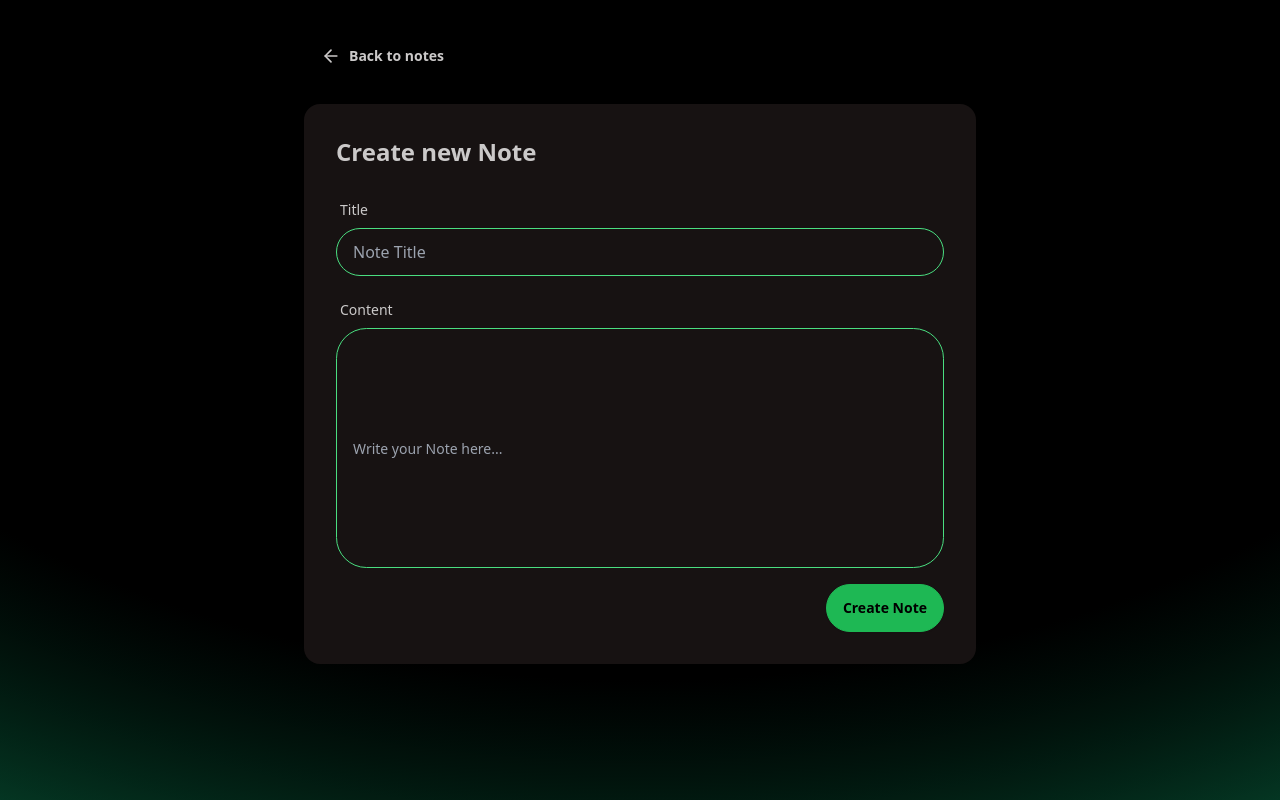
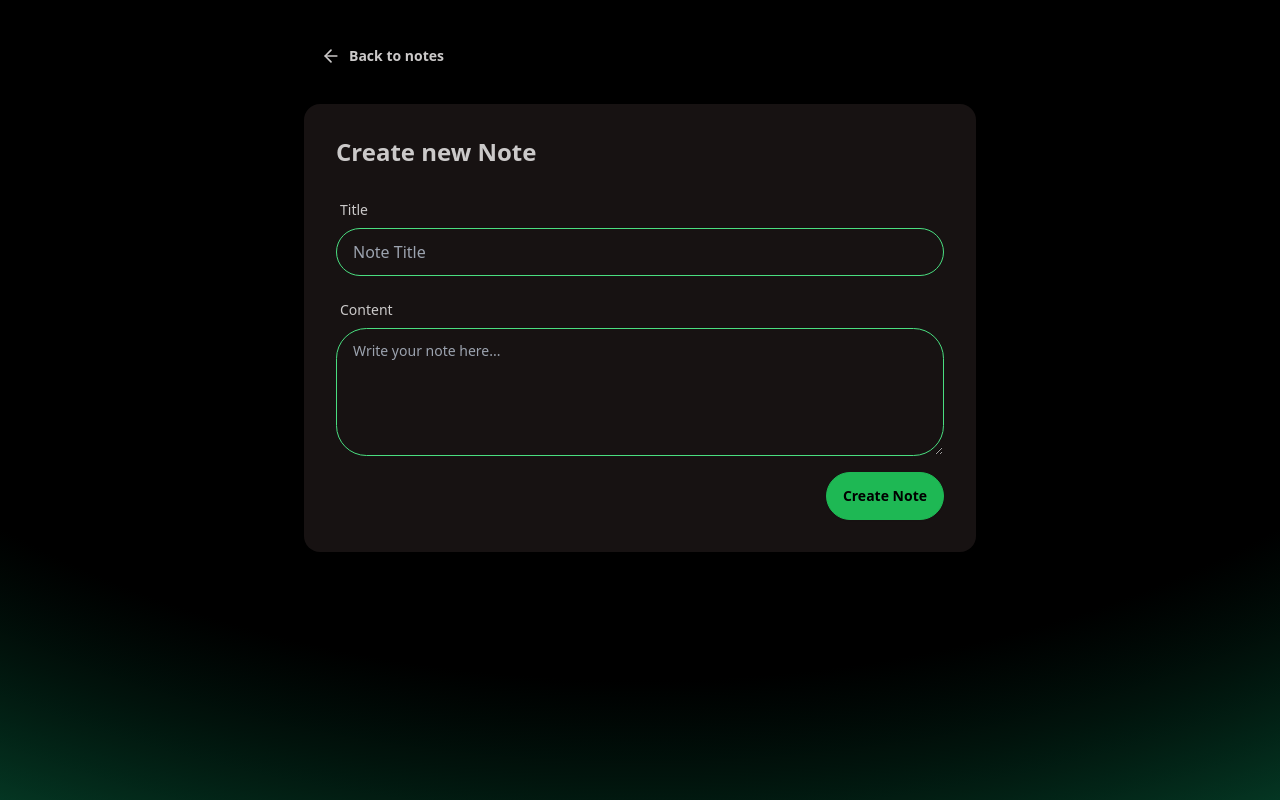
Before and after one commit to coder-Rishi05/TODO-app, a React (Vite) app in the folder Frontend/: page /create in a window 1280 px wide. Built offline with nearby package versions, Linux system fonts and the light colour scheme.

Commit message:
fixed theme of notes page

```diff
--- a/Frontend/src/Pages/CreatePage.jsx
+++ b/Frontend/src/Pages/CreatePage.jsx
@@ -65,12 +65,9 @@ const CreatePage = () => {
                   <label className="label">
                     <span className="label-text">Content</span>
                   </label>
-                  <input
-                    type="text"
-                    name=""
-                    id=""
-                    placeholder="Write your Note here... "
-                    className=" textarea textarea-bordered h-60 w-full  border-green-400  "
+                  <textarea
+                    placeholder="Write your note here..."
+                    className="textarea textarea-bordered  border-green-400 h-32"
                     value={content}
                     onChange={(e) => setContent(e.target.value)}
                   />
```
